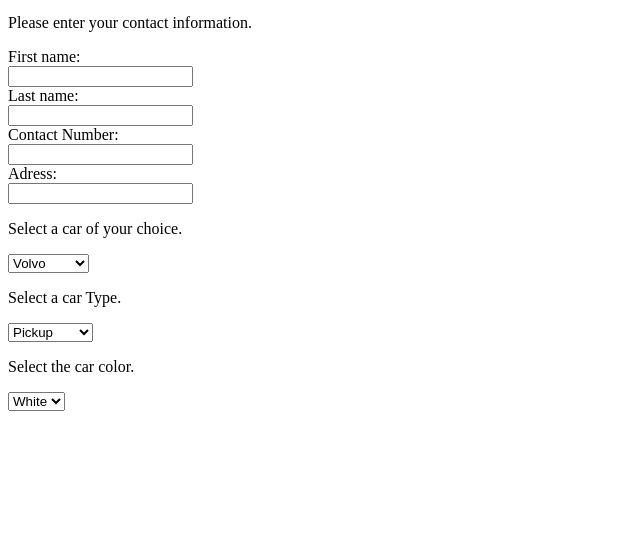
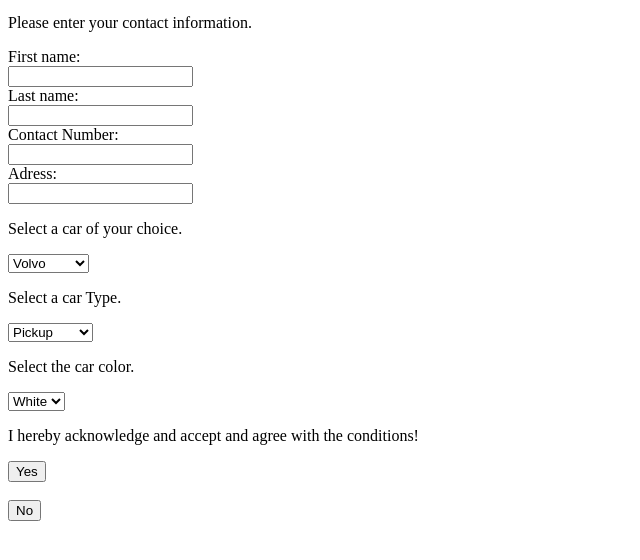
Before and after one commit to Soesi2021/Car_project, a plain HTML site: page index.html in a window 1280 px wide. Shown: the part 100-660 px from the top of the page, without its empty margins (0-640 px from the left). Drawn offline with Linux system fonts and the light colour scheme.

Commit message:
Update index.html
add agree

```diff
--- a/index.html
+++ b/index.html
@@ -37,7 +37,7 @@
         <option value="Hatchback">Hatchback</option>
         <option value="Sedan">Sedan</option>
       </select>
-
+      <br>
       <p>Select the car color.</p>
       <select name="car color" id="Select the car color">
         <option value="White">White</option>
@@ -45,5 +45,12 @@
         <option value="Red">Red</option>
         <option value="Gray">Gray</option>
       </select>
+      <br>
+      <p>I hereby acknowledge and accept and agree with the conditions!</p>
+      <button type="Yes">Yes</button>
+      <br>
+      <br>
+      <button type="No">No</button>
+
 </body>
 </html>
```
